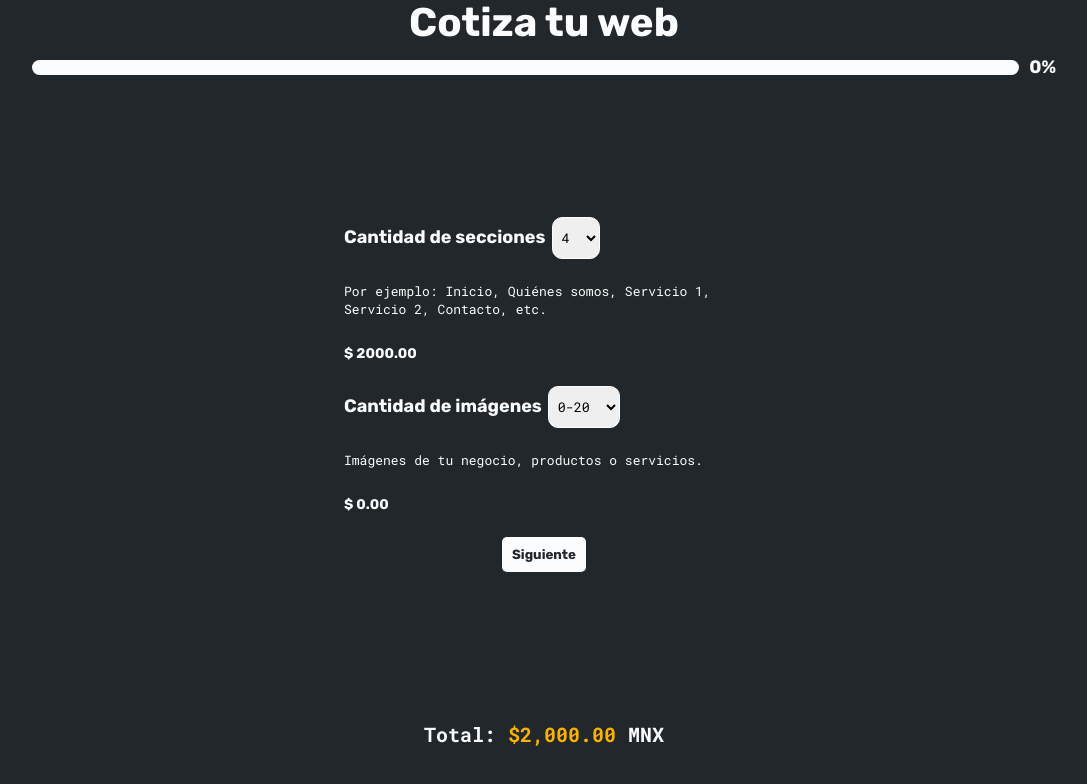
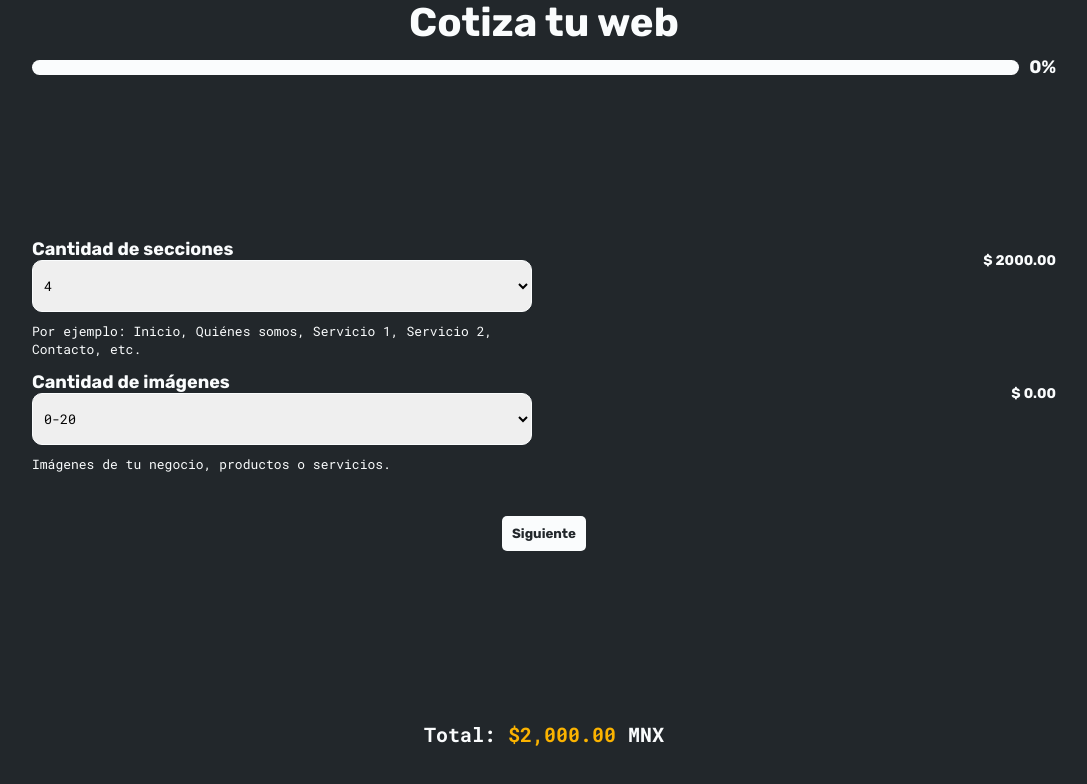
Before and after one commit to DanielHernandezGalvez/API-gestion-de-contenidos, a PHP site: page / in a window 1280 px wide. Shown: the part 3245-4029 px from the top of the page, without its empty margins (96-1183 px from the left). Run offline with PHP 8.4, Linux system fonts and the light colour scheme.

Commit message:
styles.css

```diff
--- a/assets/styles.css
+++ b/assets/styles.css
@@ -206,6 +206,10 @@ button {
   transition: 0.4s ease all;
   cursor: pointer;
   text-decoration: none;
+}
+
+.hero .social-media a {
+  padding: .5rem;
 }
 
 .hero a:hover {
@@ -680,6 +684,8 @@ font-size: 20px;
   gap: 2rem;
 }
 
+
+
 .btn-submit{
   display: flex;
   justify-content: center;
@@ -781,8 +787,11 @@ input[type="submit"]{
 }
 
 .span-hr {
+  width: 80vw;
+  max-width: 350px;
+  height: 3px;
   background-color: var(--yellow);
-  height: 3px;
+  border: none;
 }
 
 .contact-leyend p{
@@ -792,6 +801,7 @@ input[type="submit"]{
 .contact-leyend span {
   font-family: "Rubik", sans-serif;
   font-size: 32px;
+  text-align: center;
 }
 
 .contact-social {
@@ -830,6 +840,121 @@ footer span:nth-child(1){
   margin-right: 7px;
 }
 
+/* Responisve */
+
+.about-responsive {
+width: 90%;
+display: flex;
+flex-direction: column;
+justify-content: center;
+align-items: center;
+}
+
+.section-form div {
+  display: flex;
+  flex-direction: column;
+}
+@media screen and (min-width: 992px) {
+  .about-responsive {
+    flex-direction: row;
+    justify-content: space-around;
+    margin: 7% 0;
+  }
+  .about-responsive p {
+    max-width: 40%;
+  }
+  .about-responsive img {
+    max-height: 250px;
+  }
+.tilte-section {
+  display: flex;
+  flex-direction: column;
+  justify-content: center;
+  align-items: center;
+}
+
+  #calculator form {
+    width: 100%;
+  }
+
+
+.section-progress-bar {
+  width: 100%;
+}
+
+
+  .section-form div{
+    max-width: 1000px;
+    display: flex;
+    flex-direction: column !important;
+  }
+
+  .section-form div select {
+    width: 100%;
+  }
+
+
+  .responsive-calculator {
+    display: flex;
+    justify-content: space-between;
+    align-items: stretch;
+  }
+
+  .responsive-calculator  div:nth-child(2) {
+    width: 70%;
+  }
+
+  .responsive-calculator  div:nth-child(3) {
+    width: 30%;
+  }
+
+  .form-subtitle {
+    margin-top: 0;
+  }
+
+  .next {
+    margin-top: 3rem;
+  }
+
+  .calculator-comment-responsive {
+    width: 100%;
+    max-width: 1000px;
+  }
+
+  .form-submit {
+    display: flex;
+    flex-direction: column;
+    justify-content: center;
+    align-items: center;
+    width: 100%;
+    /* padding: 0 10%; */
+    max-width: 700px;
+    /* padding: 0 20%; */
+    margin: 0 auto;
+  }
+
+   input[type="text"], input[type="email"], select, textarea {
+    border: 1px solid var(--white);
+    padding: 15px 7px;
+    border-radius: 10px;
+  }
+
+  /* formulario */
+  #last-form .form-submit{
+    width: 700px !important;
+    min-width: 600px !important;
+  }
+
+.contact-social{
+  max-width: 698px;
+}
+
+.contact-leyend p br {
+  display: none;
+}
+
+}
+
 /* scroll */
 ::-webkit-scrollbar {
   width: 15px;
```
